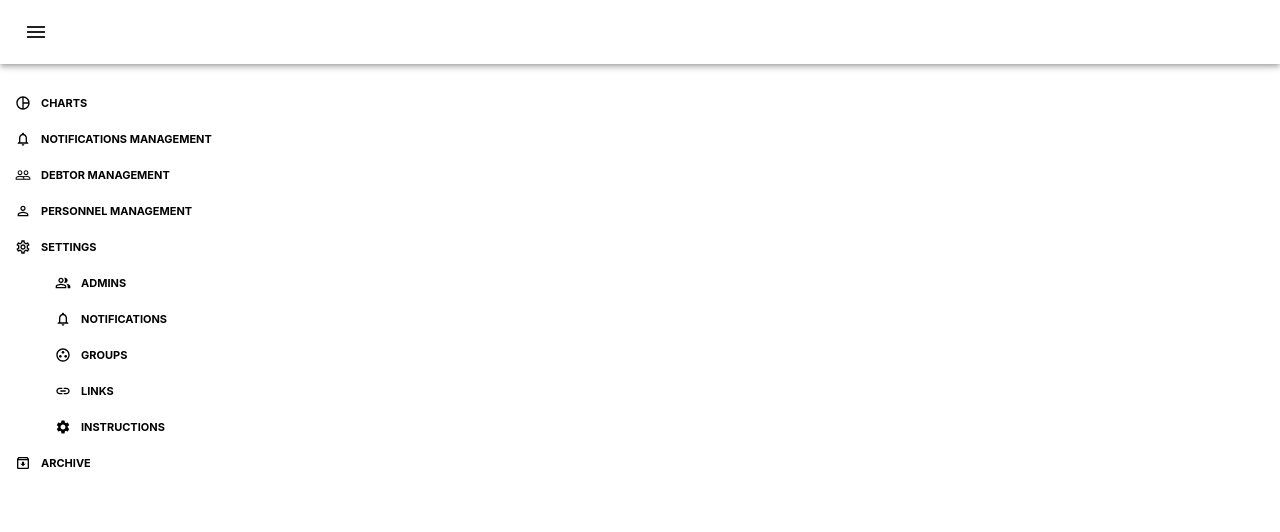
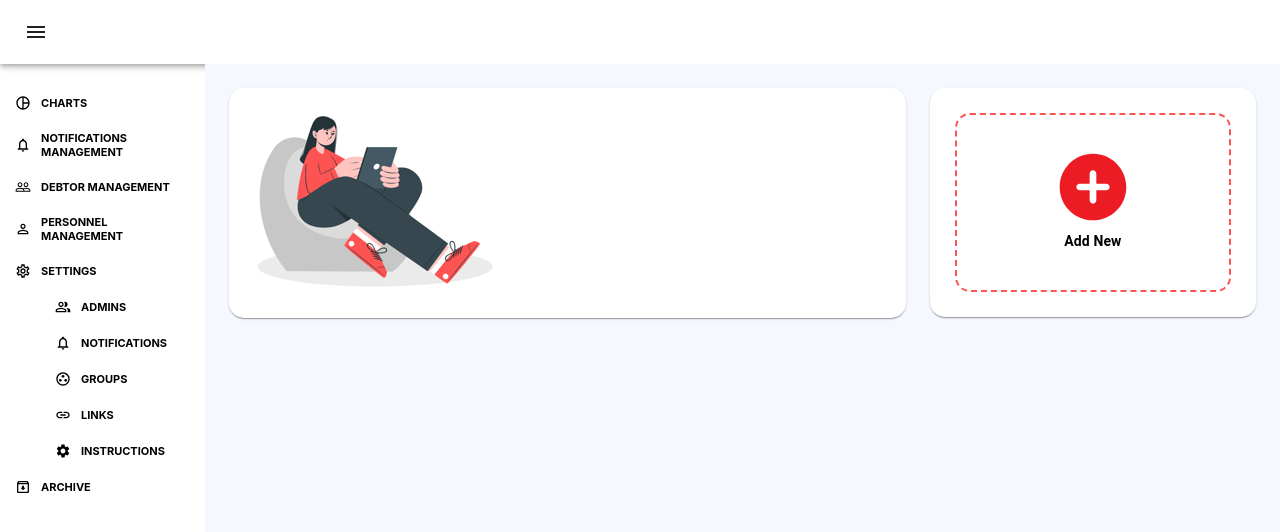
Before and after one commit to YasmeenTak/financial-dashboard-react, a React (Create React App) app in the folder client/: page /PersonnelManagement in a window 1280 px wide. Shown: the top 532 px of the page. Built offline with nearby package versions, Linux system fonts and the light colour scheme.

Commit message:
add btn top

```diff
--- a/client/src/App.js
+++ b/client/src/App.js
@@ -13,6 +13,7 @@ import AddDebater from './Components/AddDebtor/AddDebater';
 
 import Home from './Components/Home/Home';
 import AddPersonnel from './Components/AddPersonnel/AddPersonnel';
+import PersonnelManagement from './Components/PersonnelManagement/PersonnelManagement';
 function App() {
   return (
     <Router>
@@ -38,6 +39,10 @@ function App() {
             <Route path='/NotificationManagement'>
               <NotificationManagement />
             </Route>
+
+            <Route path='/PersonnelManagement'>
+              <PersonnelManagement />
+            </Route>
           </Switch>
         </div>
       </div>
--- /dev/null
+++ b/client/src/Components/AddBtnTop/AddBtnTop.js
@@ -0,0 +1,67 @@
+import React from 'react';
+import { makeStyles } from '@material-ui/core/styles';
+import Paper from '@material-ui/core/Paper';
+import Grid from '@material-ui/core/Grid';
+import AddCircleRoundedIcon from '@material-ui/icons/AddCircleRounded';
+import Typography from '@material-ui/core/Typography';
+import clsx from 'clsx';
+
+const useStyles = makeStyles((theme) => ({
+  paper: {
+    padding: theme.spacing(2.6),
+    textAlign: 'center',
+    color: theme.palette.text.secondary,
+    borderRadius: 15,
+  },
+  image: {
+    marginRight: 400,
+  },
+  borderAdd: {
+    border: '2px dashed #FD5353',
+    borderRadius: 15,
+    padding: theme.spacing(4),
+  },
+  addBtn: {
+    fontSize: 80,
+    color: '#ED1B24',
+    textAlign: 'center',
+  },
+  addText: {
+    textAlign: 'center',
+    fontWeight: 'bold',
+    color: 'black',
+  },
+  paperRight: { padding: 25 },
+}));
+
+export default function AddBtnTop() {
+  const classes = useStyles();
+
+  return (
+    <div className={classes.personnelManagement}>
+      <Grid container spacing={3}>
+        <Grid item xs={12} sm={8}>
+          <Paper className={classes.paper}>
+            <img src='/assets/img/Capture.PNG' className={classes.image} />
+          </Paper>
+        </Grid>
+        <Grid item xs={12} sm={4}>
+          <Paper className={clsx(classes.paper, classes.paperRight)}>
+            <div className={classes.borderAdd}>
+              <div>
+                <AddCircleRoundedIcon className={classes.addBtn} />
+              </div>
+              <Typography
+                variant='subtitle2'
+                gutterBottom
+                className={classes.addText}
+              >
+                Add New
+              </Typography>
+            </div>
+          </Paper>
+        </Grid>
+      </Grid>
+    </div>
+  );
+}
--- a/client/src/Components/Home/Home.js
+++ b/client/src/Components/Home/Home.js
@@ -12,8 +12,8 @@ export default function Home() {
     <div className='home'>
       {/* <Charts /> */}
       {/* <TableNotif /> */}
-      <AddDebater />
-      <AddPersonnel />
+      {/* <AddDebater /> */}
+      {/* <AddPersonnel /> */}
     </div>
   );
 }
--- /dev/null
+++ b/client/src/Components/PersonnelManagement/PersonnelManagement.js
@@ -0,0 +1,30 @@
+import React from 'react';
+import './style.css';
+import { makeStyles } from '@material-ui/core/styles';
+import Paper from '@material-ui/core/Paper';
+import Grid from '@material-ui/core/Grid';
+import AddBtnTop from '../AddBtnTop/AddBtnTop';
+// import sideImg from '/assets/img/Capture.PNG';
+const useStyles = makeStyles((theme) => ({
+  personnelManagement: {
+    flex: 4,
+    padding: theme.spacing(3),
+    backgroundColor: '#f5f9ff',
+  },
+  paper: {
+    padding: theme.spacing(2),
+    textAlign: 'center',
+    color: theme.palette.text.secondary,
+    borderRadius: 15,
+  },
+}));
+
+export default function PersonnelManagement() {
+  const classes = useStyles();
+
+  return (
+    <div className={classes.personnelManagement}>
+      <AddBtnTop />
+    </div>
+  );
+}
```
Also changed, not shown: client/public/assets/img/Capture.PNG (added), client/src/Components/PersonnelManagement/style.css (added).
